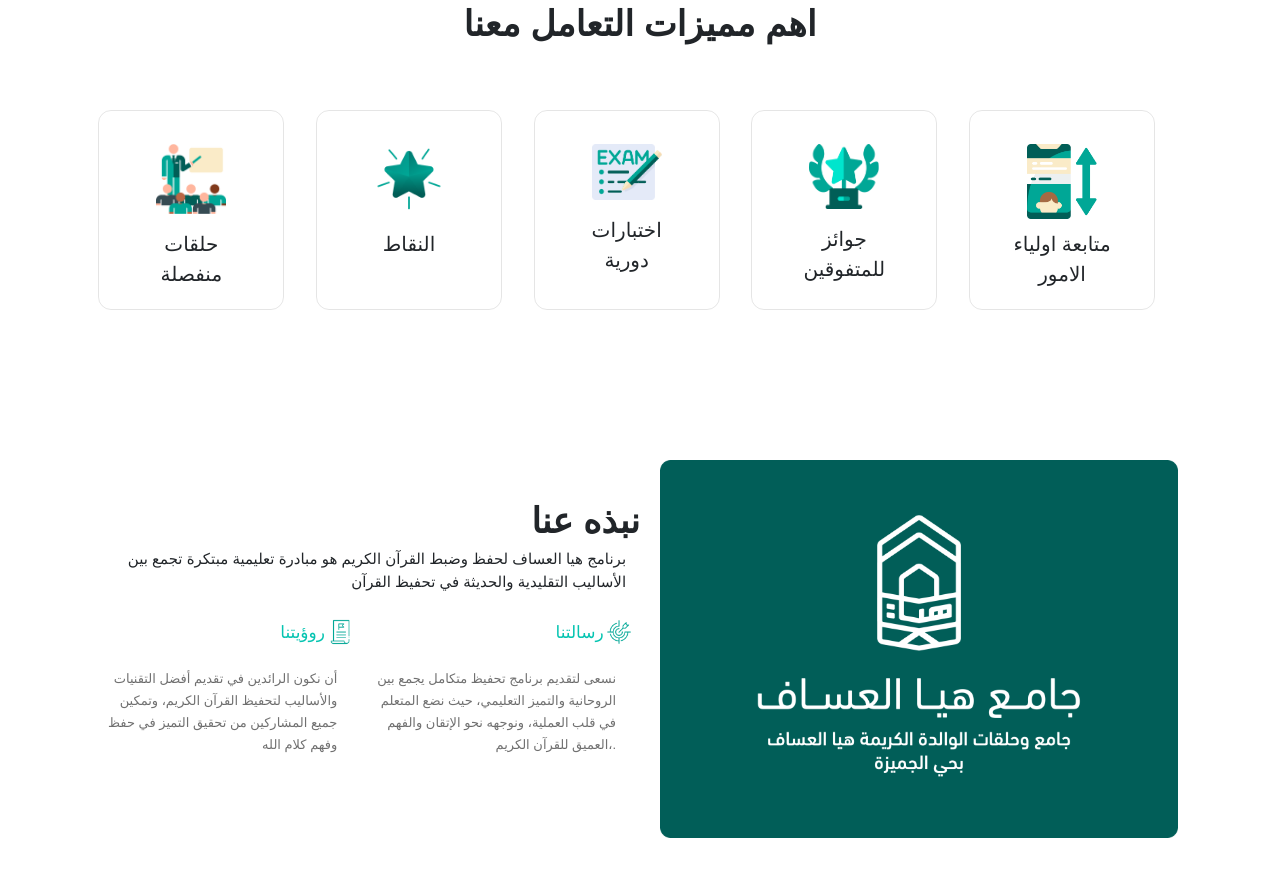
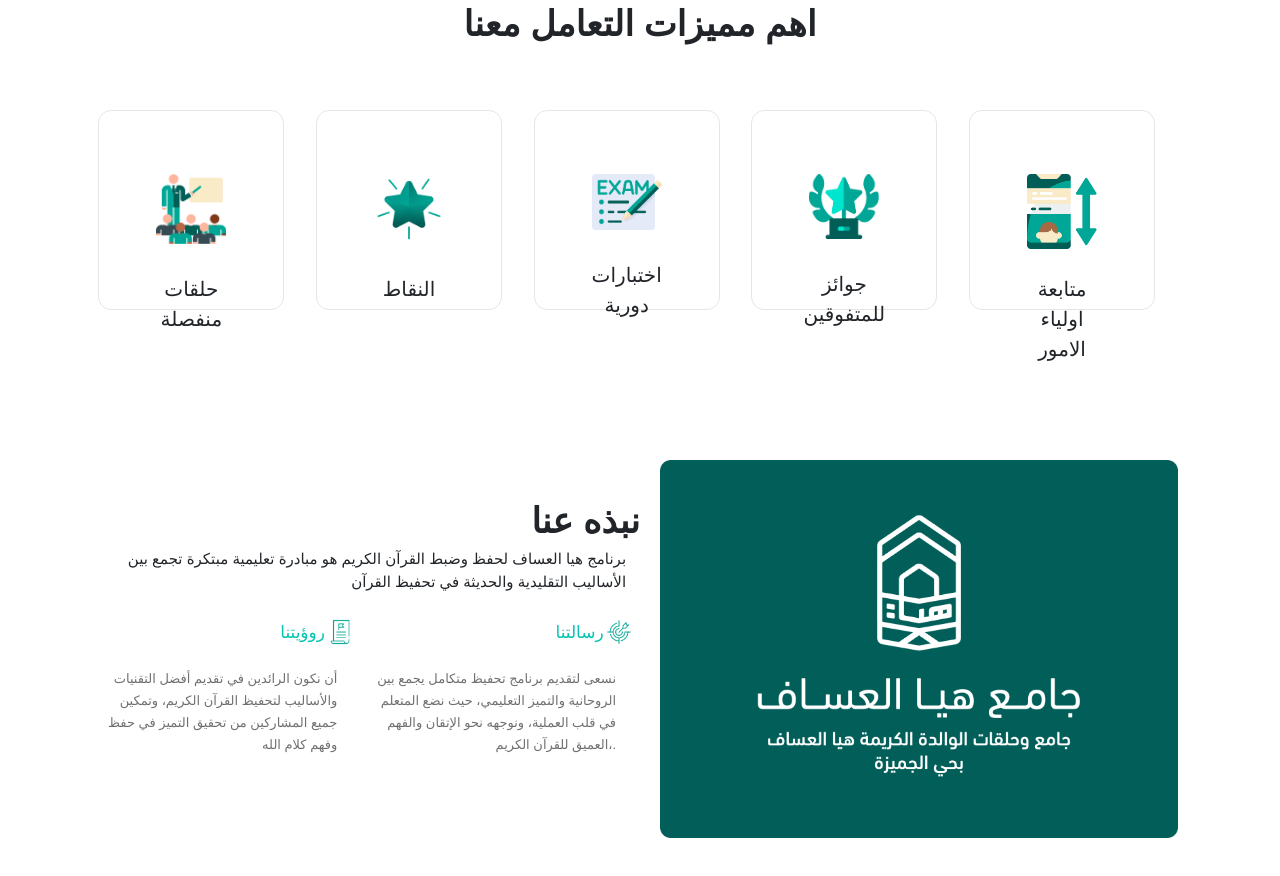
Before and after one commit to moaz-ibrahem/hay-elassaf, a plain HTML site: page index.html in a window 1280 px wide. Shown: the part 877-1753 px from the top of the page. Drawn offline with nearby package versions, Linux system fonts and the light colour scheme.

Commit message:
update-7

```diff
--- a/css/main.css
+++ b/css/main.css
@@ -224,10 +224,12 @@
     max-width: 70px;
     max-height: 70px;
     margin: auto;
-    margin-bottom: 1.5rem;
+    margin-bottom: 3rem;
+    margin-top: 3rem;
 }
 .work .work-us p{
-    width: 100%;
+    width: 70%;
+    margin: auto;
     font-size: 20px;
     font-weight:500 ;
 }
@@ -735,6 +737,7 @@
     .home .photo img {
         opacity: 0;
         position: absolute;
+        width: 0;
     }
     .work .work-us .box-work {
         margin: 10px calc(100%/15);
```
